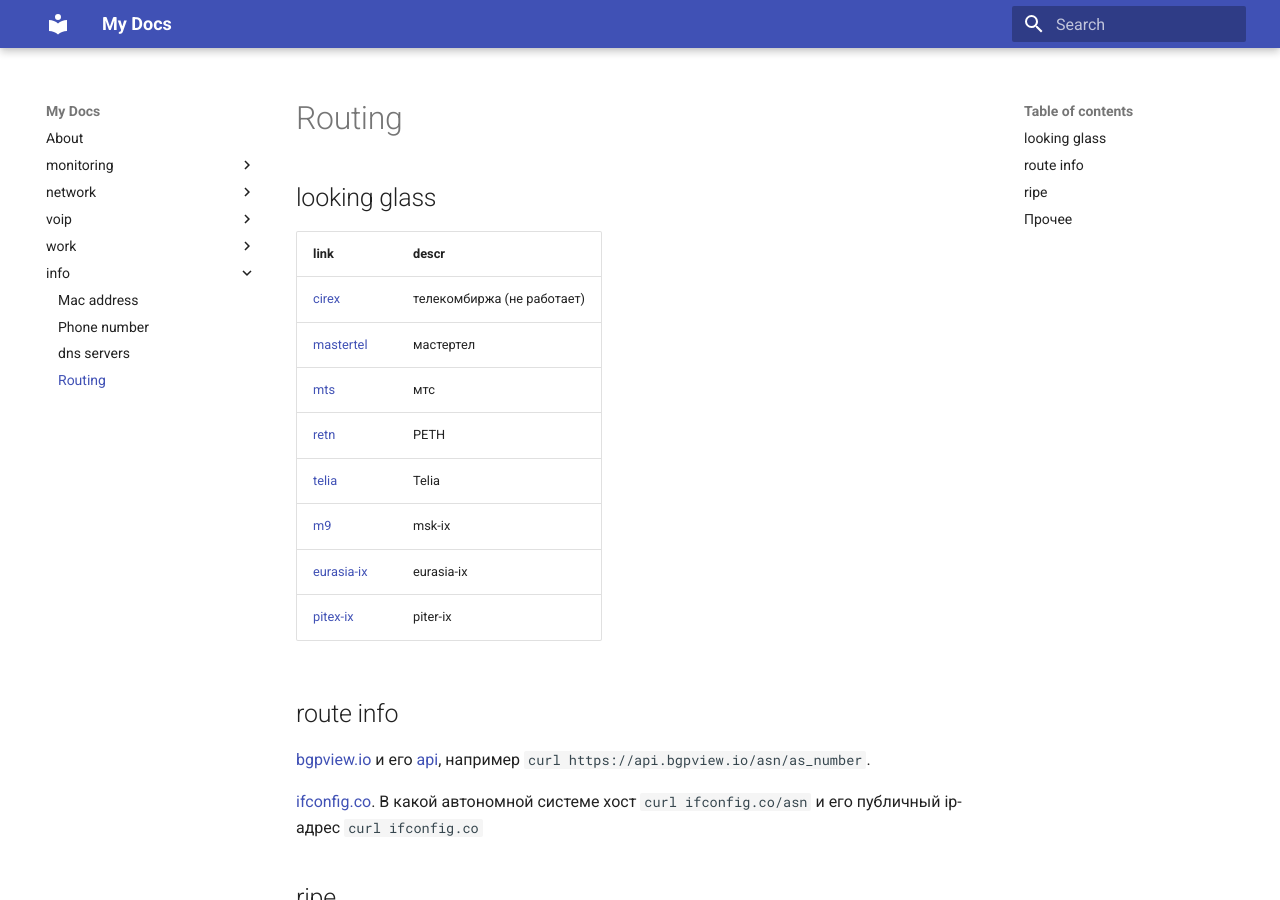
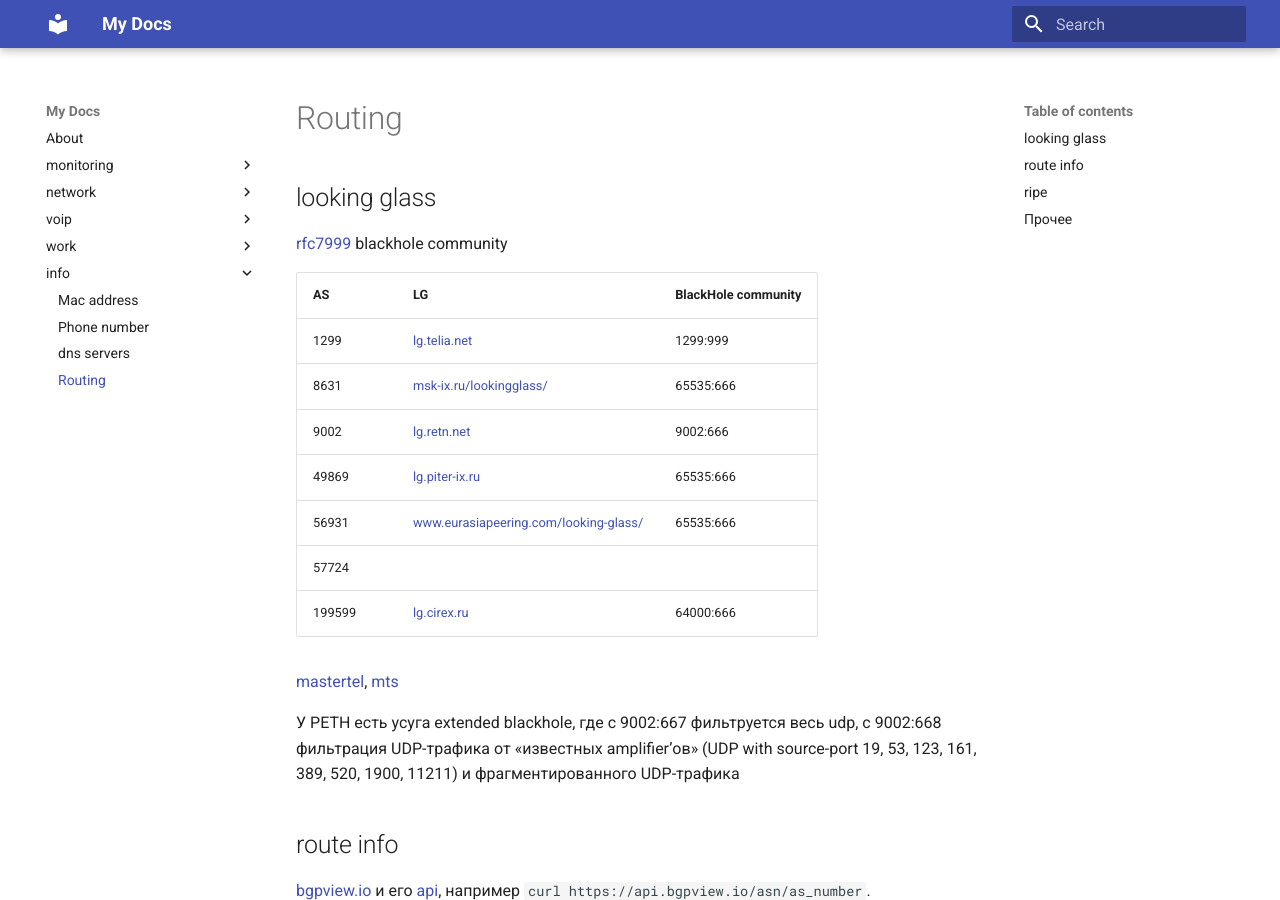
Before and after one commit to v98765/v98765.github.io, an MkDocs documentation site: the page built from docs/info/routing_info.md, in a window 1280 px wide and 900 px high. Built offline with MkDocs 1.6.1 and Material for MkDocs 9.7.7, drawn with Linux system fonts in a browser that asks for light colours.

Commit message:
BH community

```diff
--- a/docs/info/routing_info.md
+++ b/docs/info/routing_info.md
@@ -1,15 +1,23 @@
 ## looking glass
 
-link | descr
----|---
-[cirex](http://lg.cirex.ru/) | телекомбиржа (не работает)
-[mastertel](http://lg.mastertel.ru/) | мастертел
-[mts](http://lg.mtu.ru/) | мтс
-[retn](https://lg.retn.net/) | РЕТН
-[telia](https://lg.telia.net/) | Telia
-[m9](https://msk-ix.ru/lookingglass/) | msk-ix
-[eurasia-ix](https://www.eurasiapeering.com/looking-glass/) | eurasia-ix
-[pitex-ix](https://lg.piter-ix.ru/) | piter-ix
+[rfc7999](https://tools.ietf.org/html/rfc7999) blackhole community
+
+AS | LG | BlackHole community
+---|---|---
+1299 | [lg.telia.net](https://lg.telia.net/) | 1299:999
+8631 | [msk-ix.ru/lookingglass/](https://msk-ix.ru/lookingglass/) | 65535:666
+9002 |[lg.retn.net](https://lg.retn.net/) | 9002:666
+49869 | [lg.piter-ix.ru](https://lg.piter-ix.ru/) | 65535:666
+56931 | [www.eurasiapeering.com/looking-glass/](https://www.eurasiapeering.com/looking-glass/) | 65535:666
+57724 | |
+199599 | [lg.cirex.ru](http://lg.cirex.ru/) | 64000:666
+
+
+
+[mastertel](http://lg.mastertel.ru/), [mts](http://lg.mtu.ru/)
+
+У РЕТН есть усуга extended blackhole, где с 9002:667 фильтруется весь udp, с 9002:668 фильтрация UDP-трафика от «известных amplifier’ов» (UDP with source-port 19, 53, 123, 161, 389, 520, 1900, 11211) и фрагментированного UDP-трафика
+
 
 ## route info
 
```
